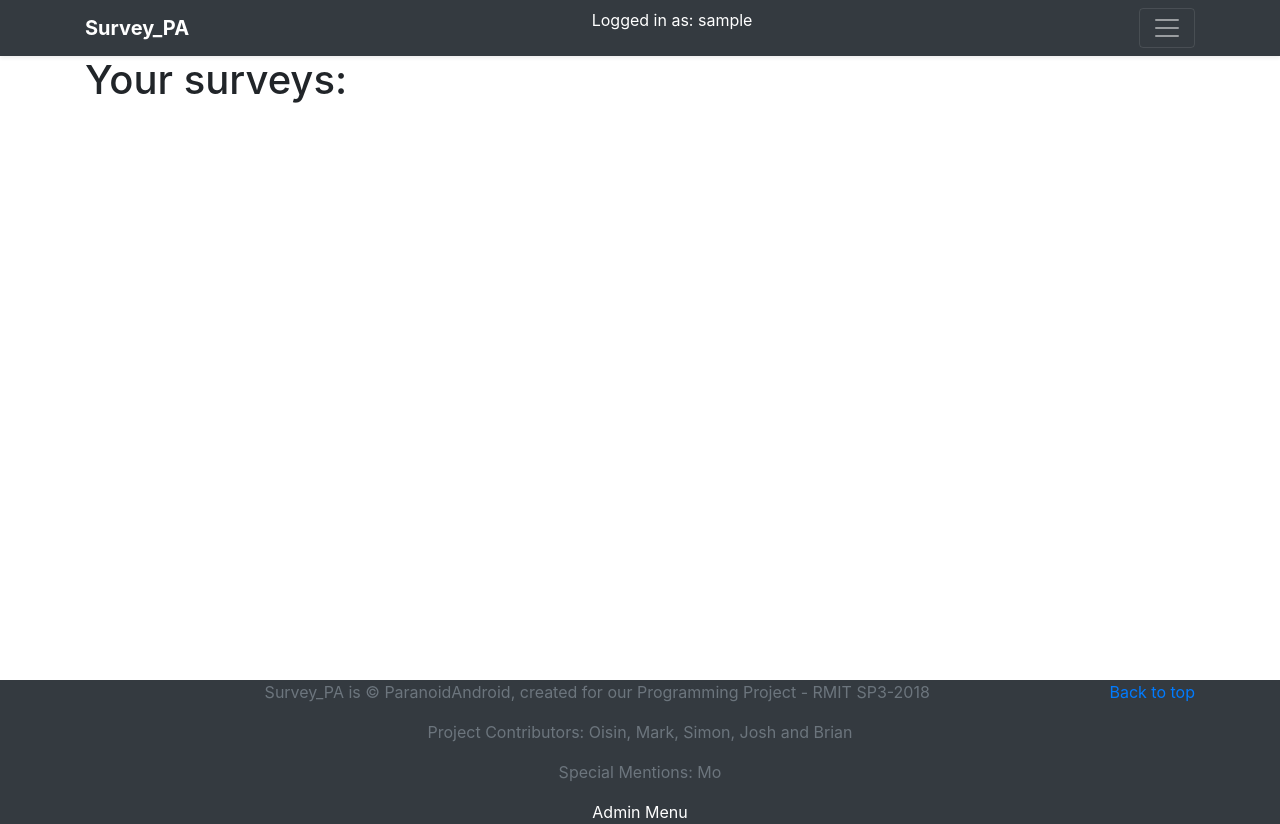
After one commit to Oisin-Headen/Django-Project, a Django app: page /my-surveys/ in a window 1280 px wide. The commit adds this page. Run offline with Django 3.2, Linux system fonts and the light colour scheme; the visitor is signed in with stand-in values (Sample User, id 1); data that the repository does not hold is empty; some libraries are stand-ins or nearby versions.

Commit message:
Survey View data

```diff
--- a/ParanoidEnv/ParanoidAndroidProject/paranoidApp/models.py
+++ b/ParanoidEnv/ParanoidAndroidProject/paranoidApp/models.py
@@ -14,4 +14,4 @@ class Survey(models.Model):
     """Model for the surveys"""
     survey_name = models.CharField(max_length=200)
     survey_desc = models.CharField(max_length=500)
-    # creator = models.ForeignKey(SurveyCreator, on_delete=models.CASCADE)
+    creator = models.ForeignKey(SurveyCreator, on_delete=models.CASCADE)
--- a/ParanoidEnv/ParanoidAndroidProject/paranoidApp/templates/paranoidApp/base.html
+++ b/ParanoidEnv/ParanoidAndroidProject/paranoidApp/templates/paranoidApp/base.html
@@ -30,6 +30,7 @@
                             <li><a href="{% url "index" %}" class="text-white">Home Page</a></li>
                         {% if request.user.is_authenticated %}
                             <li><a href="{% url "create_survey_single" %}" class="text-white">Create Survey</a></li>
+                            <li><a href="{% url "surveys_for_user" %}" class="text-white">Your Surveys</a></li>
                         {% endif %}
                             <li><a href="{% url 'view_survey' %}" class="text-white">View Sample Survey</a></li>
                         {% if request.user.is_authenticated %}
--- /dev/null
+++ b/ParanoidEnv/ParanoidAndroidProject/paranoidApp/templates/paranoidApp/user_surveys.html
@@ -0,0 +1,8 @@
+{% extends 'paranoidApp/base.html' %}
+
+{% block content %}
+    <h1>Your surveys:</h1>
+    {% for survey in surveys %}
+        <a href="{% url 'survey_data' survey.pk %}"><p>{{survey.survey_name}}</p></a>
+    {% endfor %}
+{% endblock %}
--- a/ParanoidEnv/ParanoidAndroidProject/paranoidApp/urls.py
+++ b/ParanoidEnv/ParanoidAndroidProject/paranoidApp/urls.py
@@ -15,6 +15,9 @@ urlpatterns = [
     path('create-survey/post/', views.create_survey_post, name="create_survey_single_post"),
     path('survey-created/<int:survey_id>/', views.survey_created, name='survey_created'),
 
+    path('my-surveys/', views.view_surveys_for_user, name="surveys_for_user"),
+    path('my-surveys/<int:survey_id>/', views.view_survey_data, name="survey_data"),
+
     path('signup/', views.signup, name="signup"),
-    path('logout/', views.logout, name="logout")
+    path('logout/', views.logout, name="logout"),
 ]
--- a/ParanoidEnv/ParanoidAndroidProject/paranoidApp/views.py
+++ b/ParanoidEnv/ParanoidAndroidProject/paranoidApp/views.py
@@ -1,6 +1,7 @@
 """This file contains the url method definitions for the app"""
 import json
 import os
+import csv
 # import pandas
 # import string
 from django.http import HttpResponse, HttpResponseRedirect
@@ -9,9 +10,11 @@ from django.urls import reverse
 from django.shortcuts import get_object_or_404, render, redirect
 from django.contrib.auth import login, authenticate
 from django.contrib.auth import logout as django_logout
+
 from django.contrib.auth.decorators import login_required
+from django.views.decorators.http import require_POST
 
-from .models import Survey
+from .models import Survey, SurveyUser, SurveyCreator
 from .forms import SignUpForm
 
 QUESTION_TYPES = {
@@ -50,7 +53,6 @@ def view_survey(request, survey_id=-1):
     survey_data = {"survey":json_data}
     return HttpResponse(loader.get_template("paranoidApp/survey_view.html")
                         .render(survey_data, request))
-
 
 
 def process_question(question_input, question):
@@ -164,7 +166,6 @@ def create_survey(request):
     return HttpResponse(loader.get_template("paranoidApp/survey_creation_single_page.html")
                         .render({}, request))
 
-
 def validate_questions(json_data):
     """Handles possible validation of questions"""
     assert json_data['name']
@@ -197,6 +198,8 @@ def validate_questions(json_data):
                           subquestion['type'] == "radio"):
                         assert subquestion['choices']
 
+@login_required
+@require_POST
 def create_survey_post(request):
     """Post request for creating survey"""
     json_data = json.loads(request.POST['json'])
@@ -208,7 +211,8 @@ def create_survey_post(request):
         return HttpResponseRedirect(reverse("error"))
 
     database_entry = Survey(survey_name=json_data['name'],
-                            survey_desc=json_data['desc'])
+                            survey_desc=json_data['desc'],
+                            creator=SurveyCreator.objects.get(user=request.user.id))
     database_entry.save()
     survey_id = database_entry.pk
 
@@ -235,7 +239,6 @@ def create_survey_post(request):
 
     return HttpResponseRedirect(reverse("survey_created", kwargs={"survey_id": survey_id}))
 
-
 def survey_created(request, survey_id):
     """Survey has been created"""
     survey = Survey.objects.get(pk=survey_id)
@@ -243,6 +246,30 @@ def survey_created(request, survey_id):
                         .render({"surveyname":survey.survey_name,
                                  "surveydesc": survey.survey_desc}, request))
 
+@login_required
+def view_surveys_for_user(request):
+    """View a user's survey"""
+    surveys = Survey.objects.filter(creator=request.user.id)
+    return HttpResponse(loader.get_template("paranoidApp/user_surveys.html")
+                        .render({"surveys": surveys}, request))
+
+@login_required
+def view_survey_data(request, survey_id):
+    """View the responses for the survey"""
+    survey = get_object_or_404(Survey, pk=survey_id)
+    if survey.creator != request.user.id and not request.user.is_admin:
+        HttpResponseRedirect(reverse('error'))
+    current_folder = os.path.dirname(os.path.abspath(__file__))
+    file_name = os.path.join(current_folder, "data/survey" + str(survey_id) + ".csv")
+    file = open(file_name, "r")
+    csv_data = []
+    csv_reader = csv.reader(file)
+    for row in csv_reader:
+        csv_data.append(row)
+    file.close()
+
+    return HttpResponse(loader.get_template("paranoidApp/survey_data.html")
+                        .render({"data": csv_data}, request))
 
 def signup(request):
     """The Signup form"""
@@ -253,6 +280,8 @@ def signup(request):
             username = form.cleaned_data.get('username')
             raw_password = form.cleaned_data.get('password1')
             user = authenticate(username=username, password=raw_password)
+            creator = SurveyCreator(user=user)
+            creator.save()
             login(request, user)
             return redirect(reverse("index"))
     else:
```
Also changed, not shown: ParanoidEnv/ParanoidAndroidProject/paranoidApp/templates/paranoidApp/survey_data.html (added, +13 -0 lines), ParanoidEnv/ParanoidAndroidProject/paranoidApp/migrations/0002_survey_creator.py (added).
